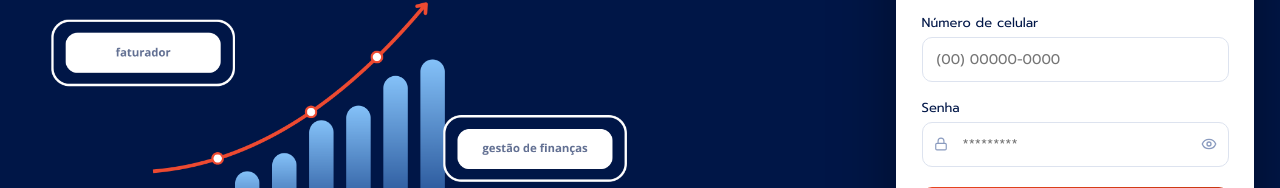
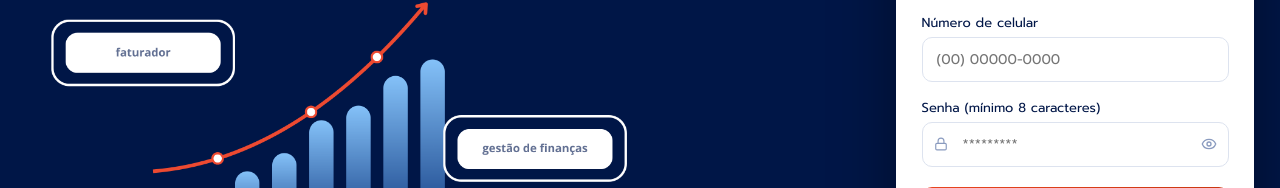
Before and after one commit to murilobarrossl/Controlfinance, a React (Vite) app in the folder frontend/: page /register in a window 1280 px wide. Shown: the part 406-594 px from the top of the page. Built offline with nearby package versions, Linux system fonts and the light colour scheme; no server answers.

Commit message:
ajuste de texto da senha

```diff
--- a/frontend/src/pages/register/register.jsx
+++ b/frontend/src/pages/register/register.jsx
@@ -139,7 +139,7 @@ export default function RegisterPage() {
             </div>
 
             <div className="register-field">
-              <label>Senha</label>
+              <label>Senha (mínimo 8 caracteres)</label>
               <div className="register-password-wrap">
                 <svg
                   xmlns="http://www.w3.org/2000/svg"
```
